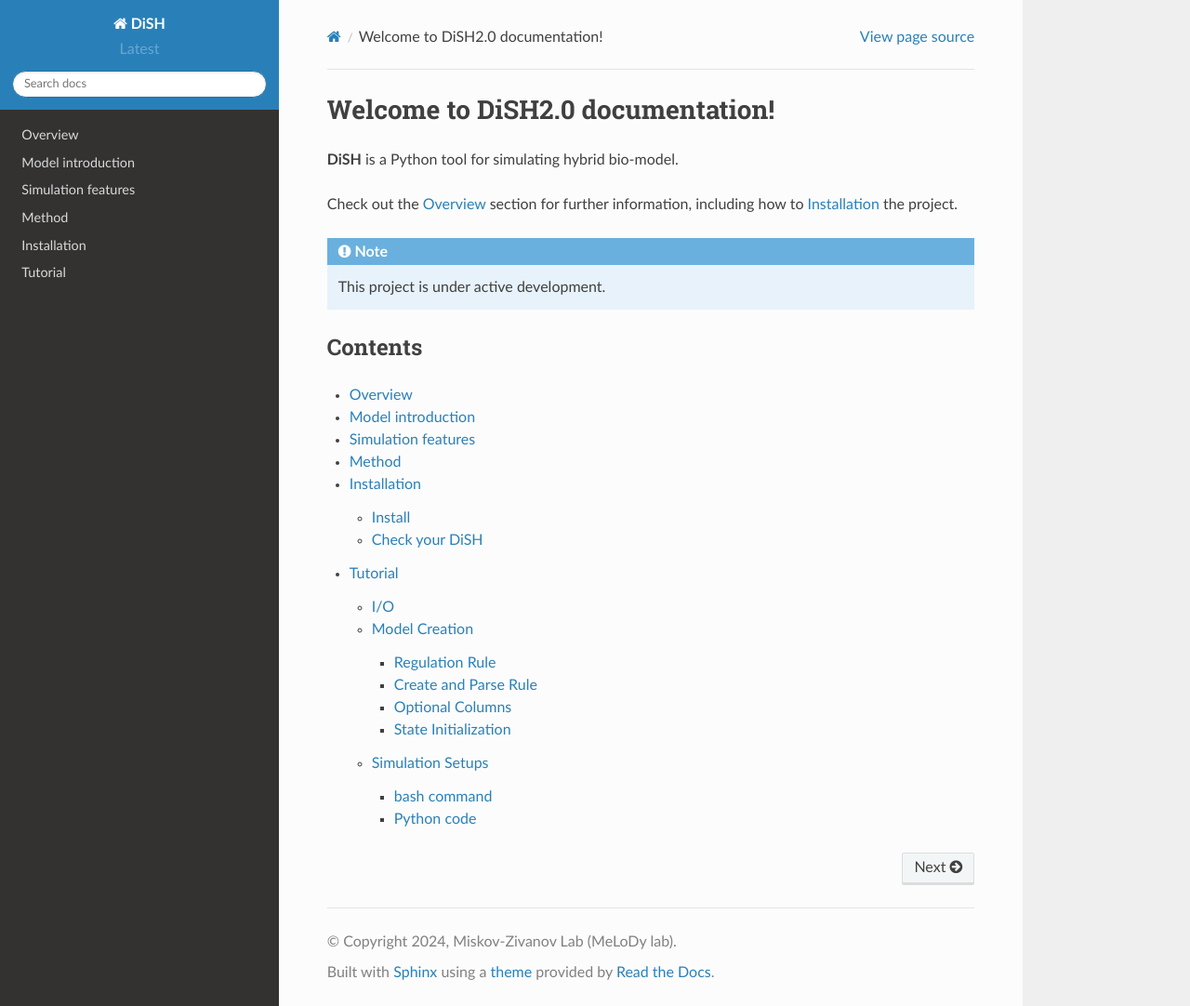
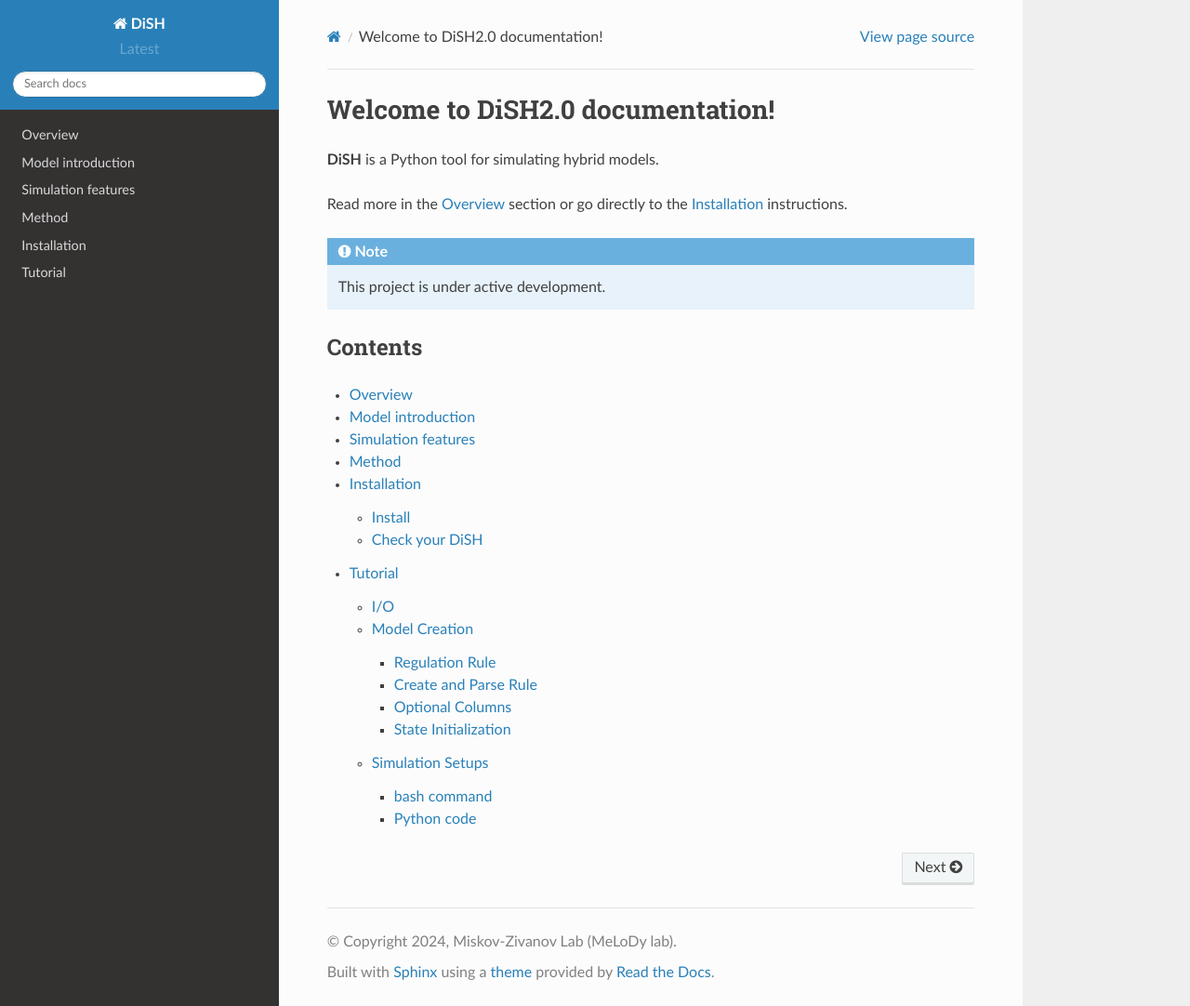
Before and after one commit to pitt-miskov-zivanov-lab/DiSH, a Sphinx documentation site: the page built from docs/index.rst, in a window 1280 px wide and 1082 px high. Shown: the whole window at 93% size. Built offline with Sphinx 7.4.7 and the Read the Docs theme 2.0.0, drawn with Linux system fonts in a browser that asks for light colours; pages that are not in the unit, such as notebooks, are missing from menus.

Commit message:
Update index.rst

```diff
--- a/docs/index.rst
+++ b/docs/index.rst
@@ -1,10 +1,9 @@
 Welcome to DiSH2.0 documentation!
 ===================================
 
-**DiSH** is a Python tool for simulating hybrid bio-model.
+**DiSH** is a Python tool for simulating hybrid models.
 
-Check out the :doc:`Overview` section for further information, including
-how to :doc:`Installation` the project.
+Read more in the :doc:`Overview` section or go directly to the :doc:`Installation` instructions.
 
 .. note::
 
```
